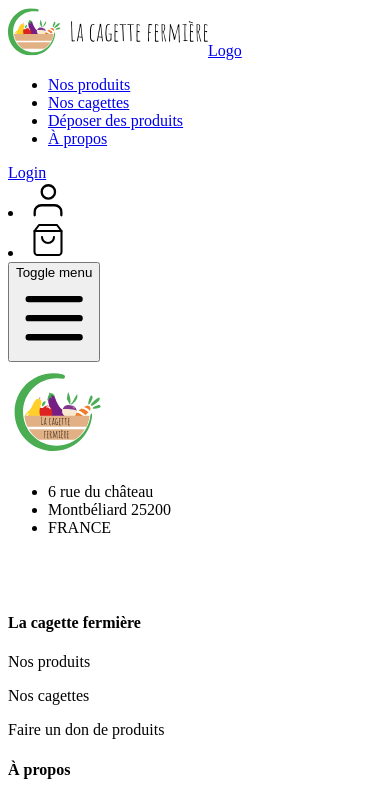
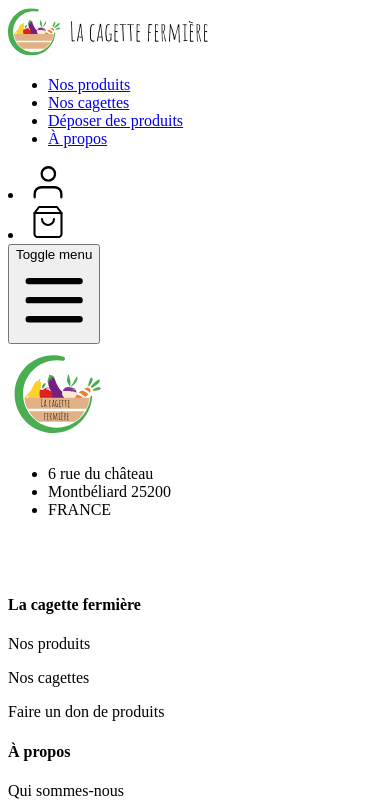
Before and after one commit to jaelam97455/Projet, a Vue app in the folder Projet_Groupe3/: page / in a window 390 px wide. Shown: the top 801 px of the page. Built offline with nearby package versions, Linux system fonts and the light colour scheme; the HTML template or start-up script is replaced by a standard one; what pocketbase would draw is missing.

Commit message:
responsive du header amélioré

```diff
--- a/Projet_Groupe3/src/components/HeaderPage.vue
+++ b/Projet_Groupe3/src/components/HeaderPage.vue
@@ -6,14 +6,12 @@ import logoLong from "./icons/logoLong.vue";
 
 <template>
   <header aria-label="Header" class="mt-5 bg-white">
-    <div class="flex items-center h-16 max-w-screen-xl gap-8 px-4 mx-auto sm:px-6 lg:px-8">
+    <div class="flex items-center h-16 max-w-screen-xl gap-8 px-4 mx-auto md:px-6 lg:px-8">
       <logoLong />
-      <a class="flex items-center justify-center w-12 h-12 text-sm text-white bg-indigo-600 rounded-full"
-        href="/">Logo</a>
 
-      <div class="flex items-center justify-end flex-1 md:justify-between">
+      <div class="flex items-center justify-end flex-1 gap-10">
         <nav aria-label="Site Nav" class="hidden md:block">
-          <ul class="flex items-center gap-6 text-sm text-gray-500">
+          <ul class="items-center hidden gap-6 text-sm text-gray-500 lg:flex">
             <li>
               <a class="transition hover:text-gray-700" href="/"> Nos produits </a>
             </li>
@@ -29,19 +27,16 @@ import logoLong from "./icons/logoLong.vue";
           </ul>
         </nav>
 
-        <div class="flex items-center gap-4">
-          <div class="sm:flex sm:gap-4">
-            <a class="block rounded-md bg-indigo-600 px-5 py-2.5 text-sm font-medium text-white transition hover:bg-indigo-700"
-              href="/"> Login </a>
-
+        <div class="flex items-center">
+          <div class="md:flex md:gap-4">
             <li>
-              <a class="hidden rounded-md bg-gray-100 px-5 py-2.5 text-sm font-medium text-indigo-600 transition hover:fill-lightgreen sm:block"
+              <a class="hidden rounded-md bg-gray-100 px-5 py-2.5 text-sm font-medium text-indigo-600 transition hover:fill-lightgreen md:block"
                 href="/">
                 <user />
               </a>
             </li>
             <li>
-              <a class="hidden rounded-md bg-gray-100 px-5 py-2.5 text-sm font-medium text-indigo-600 transition hover:text-indigo-600/75 sm:block"
+              <a class="hidden rounded-md bg-gray-100 px-5 py-2.5 text-sm font-medium text-indigo-600 transition hover:text-indigo-600/75 md:block"
                 href="/">
                 <shoppingBag />
               </a>
```
